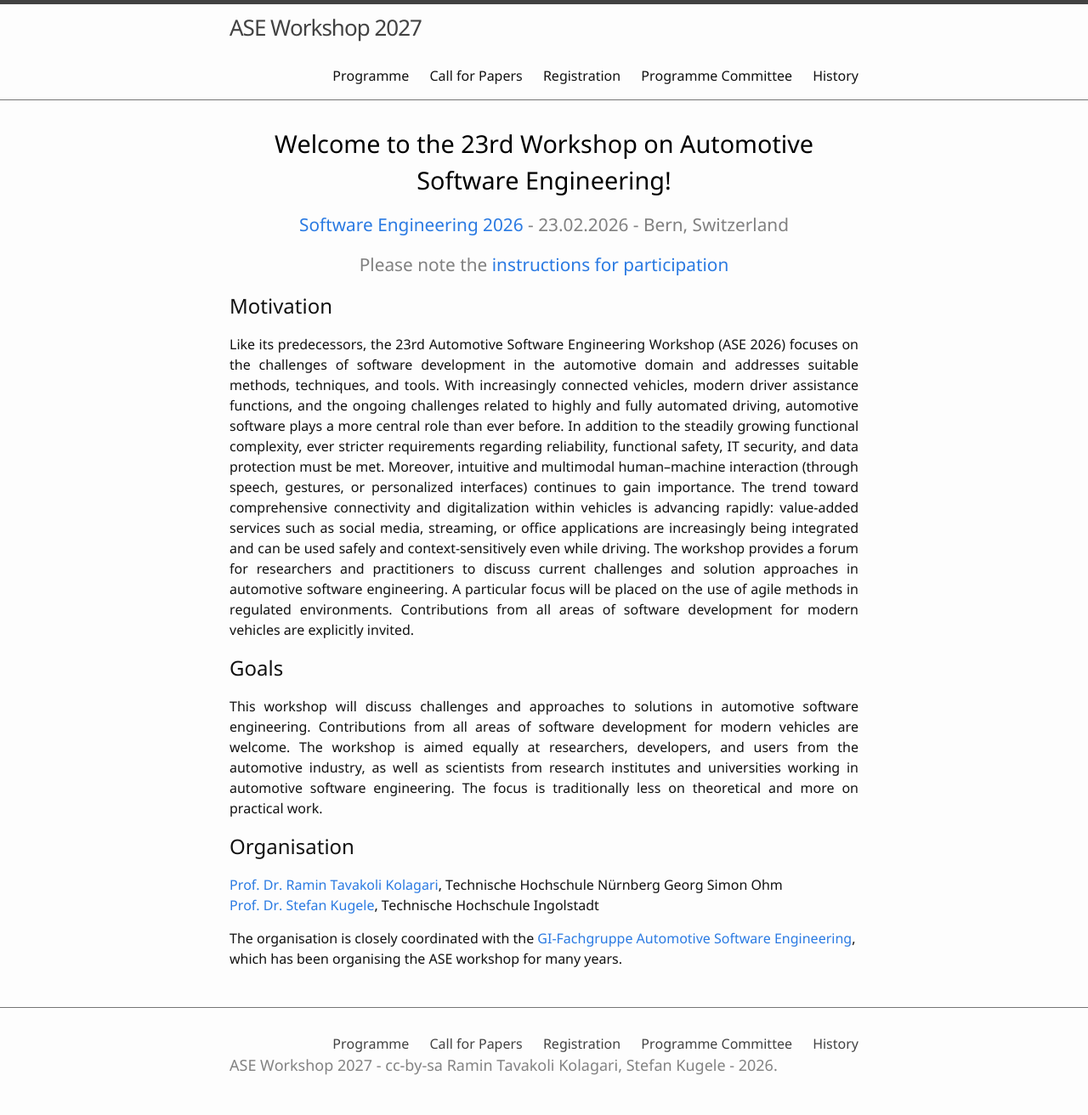
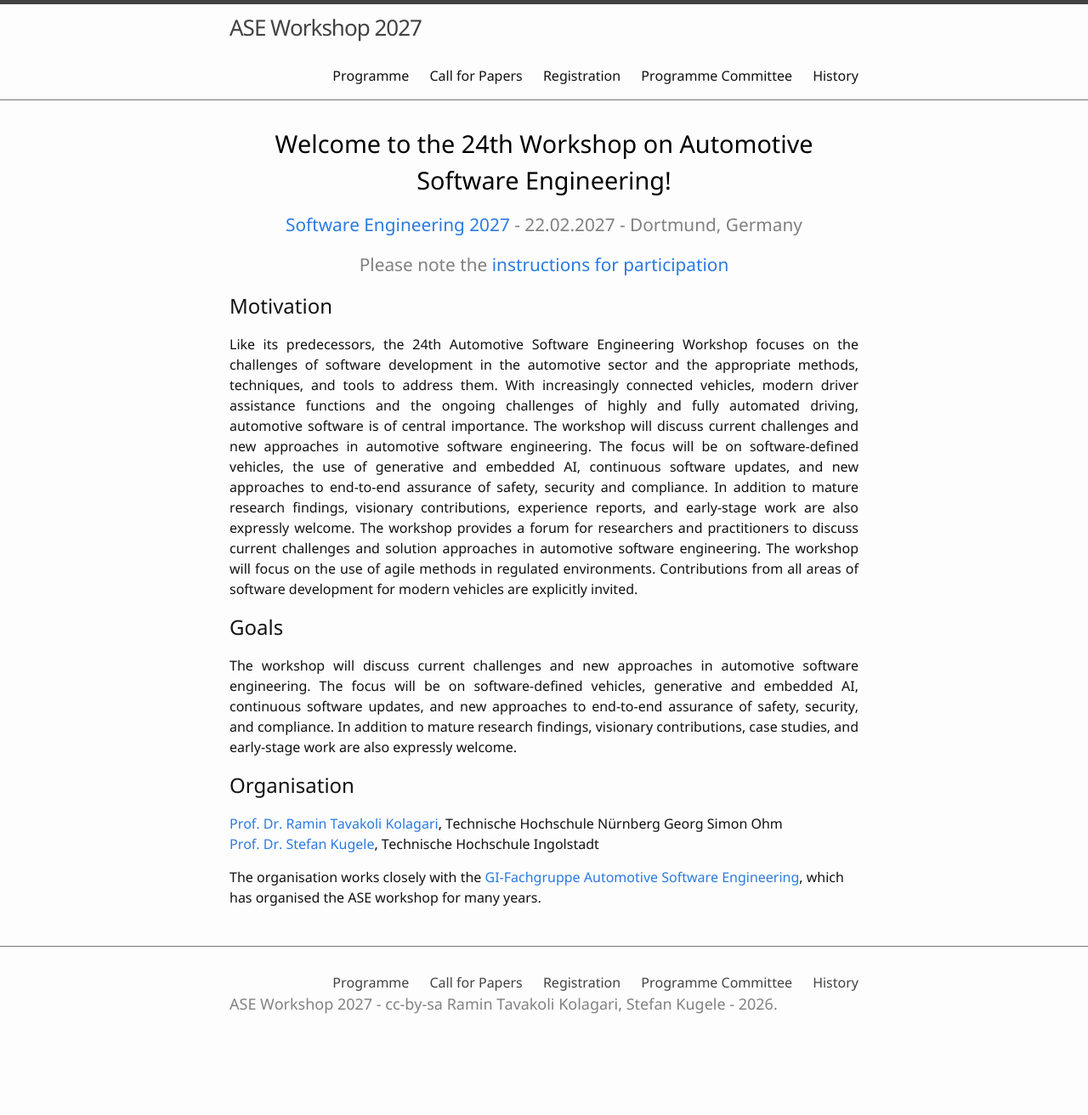
Before and after one commit to ASE-Workshop/2027, a Jekyll site: the page built from index.md, in a window 1280 px wide. Shown: the whole page at 85% size. Built offline with Jekyll 4.4.1, drawn with Linux system fonts in a browser that asks for light colours; after the commit the page ends 1240 px from its top, so only the background shows below that.

Commit message:
Update index.md

```diff
--- a/index.md
+++ b/index.md
@@ -2,25 +2,26 @@
 title: Home
 ---
 
-Welcome to the 23rd Workshop on Automotive Software Engineering!
+Welcome to the 24th Workshop on Automotive Software Engineering!
 {: style="color:black; font-size: 180%; text-align: center;"}
 
-[Software Engineering 2026](https://se2026.inf.unibe.ch/en/) - 23.02.2026 - Bern, Switzerland
+[Software Engineering 2027](https://se2027.cs.tu-dortmund.de) - 22.02.2027 - Dortmund, Germany
 {: style="color:gray; font-size: 130%; text-align: center;"}
 
 Please note the [instructions for participation](https://se2026.inf.unibe.ch/en/attendance/)
 {: style="color:gray; font-size: 130%; text-align: center;"}
 
 ## Motivation
-Like its predecessors, the 23rd Automotive Software Engineering Workshop (ASE 2026) focuses on the challenges of software development in the automotive domain and addresses suitable methods, techniques, and tools.
-With increasingly connected vehicles, modern driver assistance functions, and the ongoing challenges related to highly and fully automated driving, automotive software plays a more central role than ever before. In addition to the steadily growing functional complexity, ever stricter requirements regarding reliability, functional safety, IT security, and data protection must be met.
-Moreover, intuitive and multimodal human–machine interaction (through speech, gestures, or personalized interfaces) continues to gain importance. The trend toward comprehensive connectivity and digitalization within vehicles is advancing rapidly: value-added services such as social media, streaming, or office applications are increasingly being integrated and can be used safely and context-sensitively even while driving.
-The workshop provides a forum for researchers and practitioners to discuss current challenges and solution approaches in automotive software engineering. A particular focus will be placed on the use of agile methods in regulated environments. Contributions from all areas of software development for modern vehicles are explicitly invited.
+
+Like its predecessors, the 24th Automotive Software Engineering Workshop focuses on the challenges of software development in the automotive sector and the appropriate methods, techniques, and tools to address them.
+With increasingly connected vehicles, modern driver assistance functions and the ongoing challenges of highly and fully automated driving, automotive software is of central importance.
+The workshop will discuss current challenges and new approaches in automotive software engineering. The focus will be on software-defined vehicles, the use of generative and embedded AI, continuous software updates, and new approaches to end-to-end assurance of safety, security and compliance. In addition to mature research findings, visionary contributions, experience reports, and early-stage work are also expressly welcome.
+The workshop provides a forum for researchers and practitioners to discuss current challenges and solution approaches in automotive software engineering. The workshop will focus on the use of agile methods in regulated environments. Contributions from all areas of software development for modern vehicles are explicitly invited.
 {: style="text-align: justify"}
 
 ## Goals
 
-This workshop will discuss challenges and approaches to solutions in automotive software engineering. Contributions from all areas of software development for modern vehicles are welcome. The workshop is aimed equally at researchers, developers, and users from the automotive industry, as well as scientists from research institutes and universities working in automotive software engineering. The focus is traditionally less on theoretical and more on practical work.
+The workshop will discuss current challenges and new approaches in automotive software engineering. The focus will be on software-defined vehicles, generative and embedded AI, continuous software updates, and new approaches to end-to-end assurance of safety, security, and compliance. In addition to mature research findings, visionary contributions, case studies, and early-stage work are also expressly welcome.
 {: style="text-align: justify"}
 
 ## Organisation
@@ -28,4 +29,4 @@ This workshop will discuss challenges and approaches to solutions in automotive
 [Prof. Dr. Ramin Tavakoli Kolagari](https://www.th-nuernberg.de/fakultaeten/in/forschung/automotive-software-systems-engineering-as2e/team/), Technische Hochschule Nürnberg Georg Simon Ohm<br/>
 [Prof. Dr. Stefan Kugele](https://www.thi.de/personen/stefan-kugele/), Technische Hochschule Ingolstadt<br/>
 
-The organisation is closely coordinated with the [GI-Fachgruppe Automotive Software Engineering](http://fg-ase.gi.de/), which has been organising the ASE workshop for many years.
+The organisation works closely with the [GI-Fachgruppe Automotive Software Engineering](http://fg-ase.gi.de/), which has organised the ASE workshop for many years.
```
